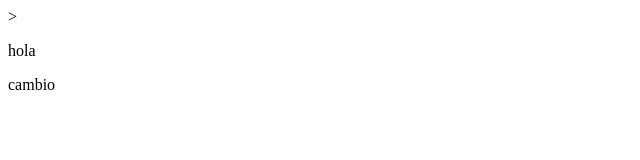
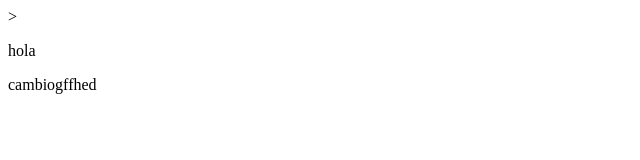
Before and after one commit to tonycod300/git1, a plain HTML site: page INDEX.HTML in a window 1280 px wide. Shown: the full height of the page, 0-640 px from the left. Drawn offline with Linux system fonts and the light colour scheme.

Commit message:
un cuartocambio

```diff
--- a/INDEX.HTML
+++ b/INDEX.HTML
@@ -1,5 +1,5 @@
 ><html>
     <p>hola</p>
-    <p>cambio</p>
+    <p>cambiogffhed</p>
     <p></p>
 </html>
```
